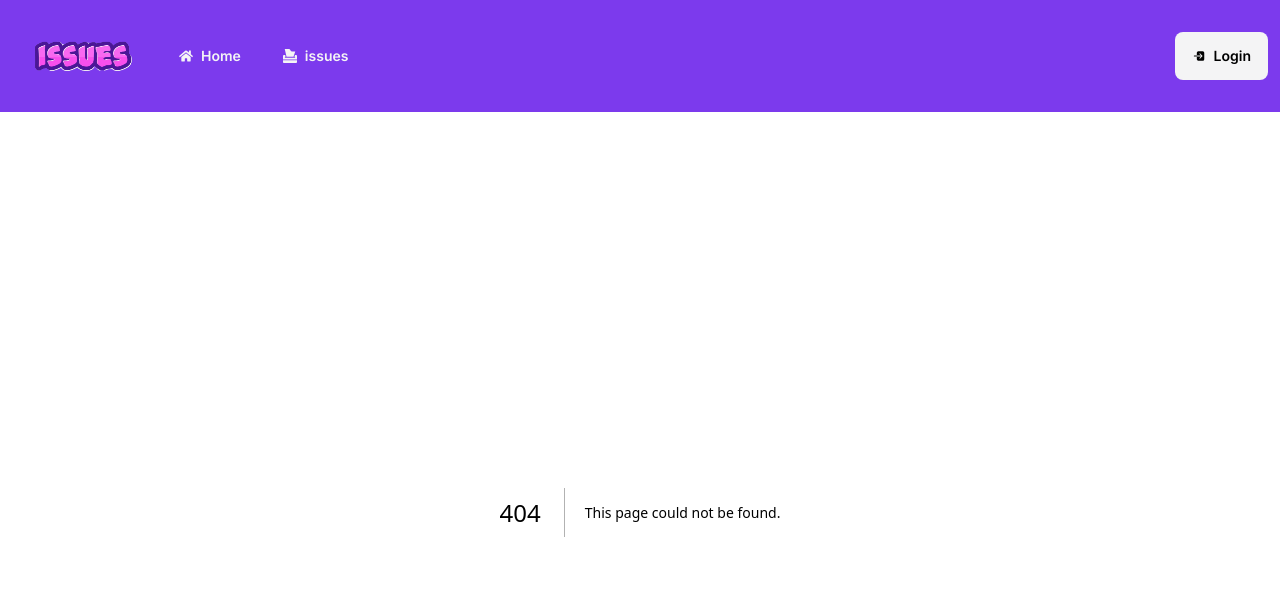
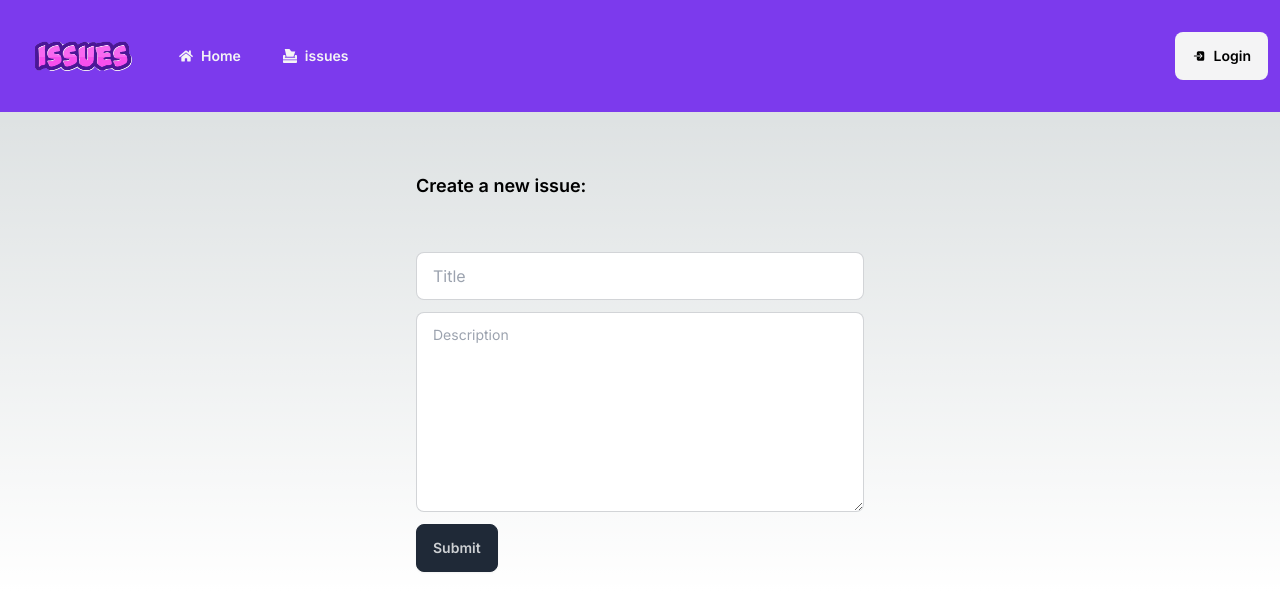
Before and after one commit to hosseinkhoshnevis94/issue-app, a Next.js app: page /issues/new in a window 1280 px wide. Before the commit this address had no page. Shown: the top 610 px of the page. Built offline with nearby package versions, Linux system fonts and the light colour scheme.

Commit message:
create new isuue page

```diff
--- /dev/null
+++ b/app/issues/new/page.tsx
@@ -0,0 +1,15 @@
+import React from 'react'
+
+const NewIssuePage = () => {
+  return (
+    <div className='flex flex-col align-middle justify-center gap-3  max-w-md m-auto'>
+        <h3 className='font-semibold py-10 text-lg	'>Create a new issue:</h3>
+        <input type="text" placeholder="Title" className="input input-bordered w-full " />
+        <textarea className="textarea textarea-bordered min-h-[200px]" placeholder="Description"></textarea>
+        <button className="btn btn-neutral self-start">Submit</button>
+
+    </div>
+  )
+}
+
+export default NewIssuePage
--- a/app/issues/page.tsx
+++ b/app/issues/page.tsx
@@ -1,8 +1,11 @@
+import Link from 'next/link'
 import React from 'react'
 
 const IssuesPage = () => {
   return (
-    <div>IssuesPage</div>
+    <div>
+      <button className=' btn btn-neutral'> <Link href={'./issues/new'}>New</Link></button>
+    </div>
   )
 }
 
--- a/app/layout.tsx
+++ b/app/layout.tsx
@@ -19,7 +19,7 @@ export default function RootLayout({
     <html lang="en" date-theme='fantasy'>
       <body className={inter.className}>
         <NavBar/>
-        <main>
+        <main className="p-5">
         {children}
         </main>
         </body>
```
